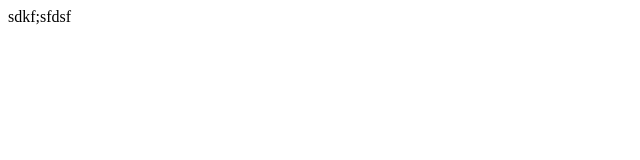
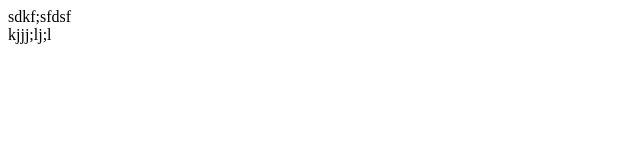
Before and after one commit to Tanya8135/latte-cafe, a plain HTML site: page index.html in a window 1280 px wide. Shown: the full height of the page, 0-640 px from the left. Drawn offline with Linux system fonts and the light colour scheme.

Commit message:
Deploying to gh-pages from @ Tanya8135/latte-cafe@462f8d5364b0bd8bec808314c2765378eb8c511f 🚀

```diff
--- a/index.html
+++ b/index.html
@@ -1 +1 @@
-<!DOCTYPE html><html lang="en"><head><meta charset="utf-8"><meta name="viewport" content="width=device-width, initial-scale=1.0"><title>Latte Cafe</title></head><body> <header></header> <main> <div>sdkf;sfdsf</div> </main> </body></html>
+<!DOCTYPE html><html lang="en"><head><meta charset="utf-8"><meta name="viewport" content="width=device-width, initial-scale=1.0"><title>Latte Cafe</title></head><body> <header></header> <main> <div>sdkf;sfdsf</div> <div>kjjj;lj;l</div> </main> </body></html>
```
